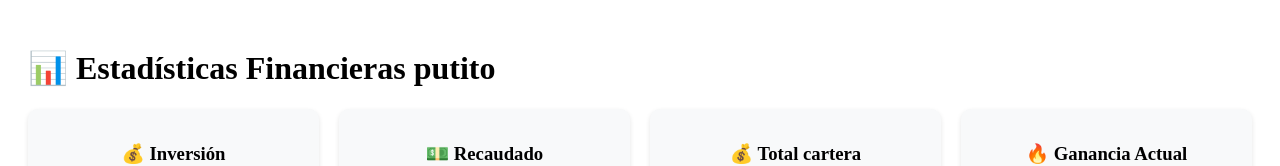
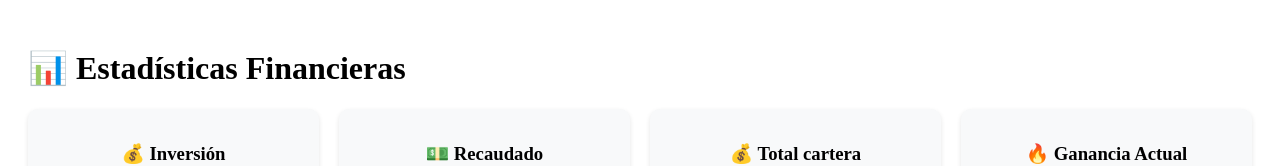
Before and after one commit to MauriIg/BitBalanceGV, a React (Vite) app: page /estadisticas in a window 1280 px wide. Shown: the top 166 px of the page. Built offline with nearby package versions, Linux system fonts and the light colour scheme; no server answers.

Commit message:
Cambios en deuda total

```diff
--- a/src/pages/Estadisticas.jsx
+++ b/src/pages/Estadisticas.jsx
@@ -74,7 +74,7 @@ const Estadisticas = () => {
 
   return (
     <div style={{ padding: "20px" }}>
-      <h1>📊 Estadísticas Financieras putito</h1>
+      <h1>📊 Estadísticas Financieras</h1>
 
       {/* CARDS */}
       <div style={{ display: "flex", gap: "20px", flexWrap: "wrap" }}>
```
